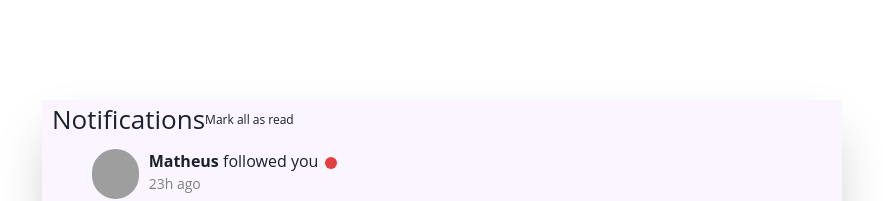
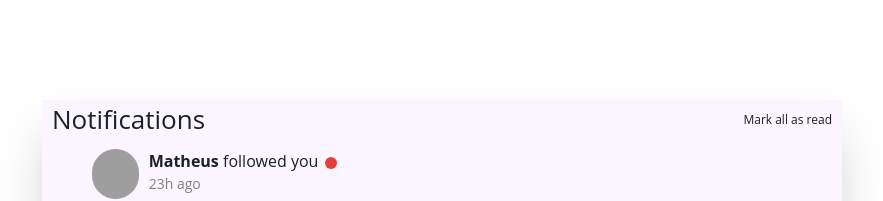
Before and after one commit to delimamatheus/notification-page, a Next.js app: page / in a window 1280 px wide. Shown: the top 201 px of the page, without its empty margins (198-1081 px from the left). Built offline with nearby package versions, Linux system fonts and the light colour scheme; grey boxes are pictures that could not be loaded.

Commit message:
🐛 💄 fix position "Mark all as read" btn

```diff
--- a/src/components/pages/Home/content.tsx
+++ b/src/components/pages/Home/content.tsx
@@ -85,10 +85,12 @@ export function NotificationHeader({
                 <Text ml={'10px'} fontSize={'26px'}>
                     Notifications
                 </Text>
-                <Box as={'button'} bg={'none'} onClick={setIcon}>
-                    <Text fontSize={'12px'}>
-                        Mark all as read
-                    </Text>
+                <Box display={'flex'} flexDirection={'row'} ml={'auto'} mr={'10px'}>
+                    <Box as={'button'} bg={'none'} onClick={setIcon}>
+                        <Text fontSize={'12px'}>
+                            Mark all as read
+                        </Text>
+                    </Box>
                 </Box>
             </Box>
         </>
```
